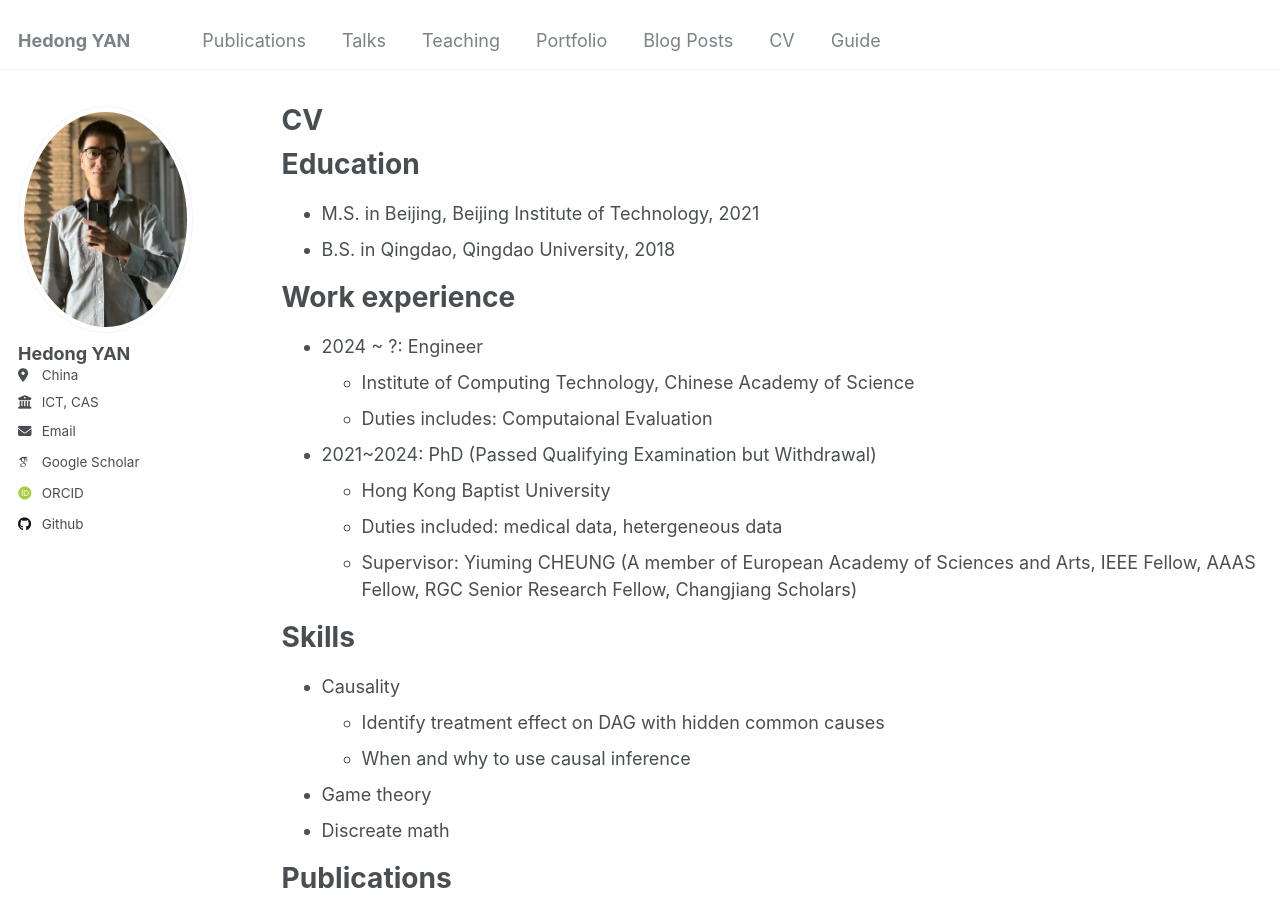
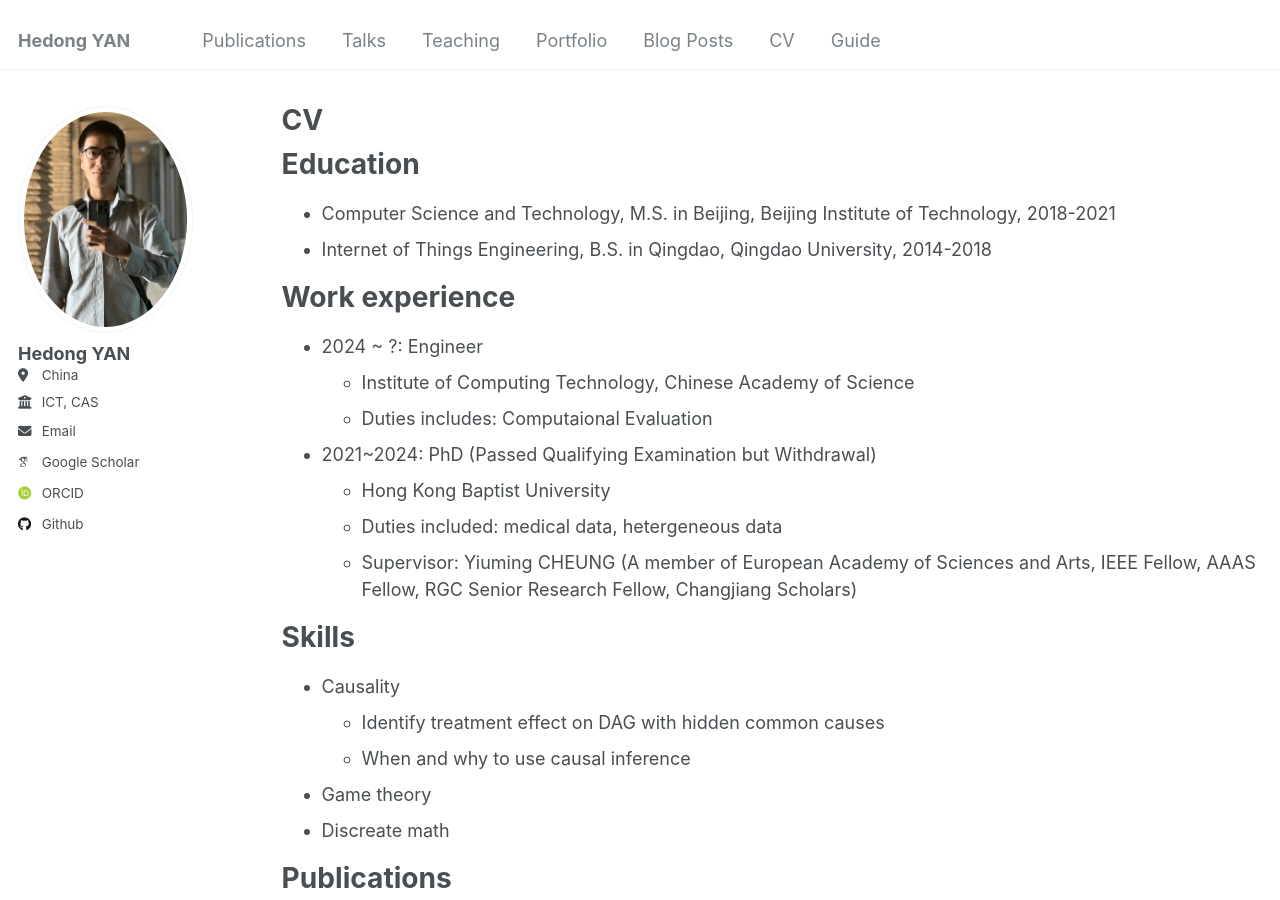
Before and after one commit to hedongyan/hedongyan.github.io, a Jekyll site: the page built from _pages/cv.md, in a window 1280 px wide and 900 px high. Built offline with Jekyll 4.4.1, drawn with Linux system fonts in a browser that asks for light colours; some web fonts are replaced.

Commit message:
Update cv.md

```diff
--- a/_pages/cv.md
+++ b/_pages/cv.md
@@ -11,8 +11,8 @@ redirect_from:
 
 Education
 ======
-* M.S. in Beijing, Beijing Institute of Technology, 2021
-* B.S. in Qingdao, Qingdao University, 2018
+* Computer Science and Technology, M.S. in Beijing, Beijing Institute of Technology, 2018-2021
+* Internet of Things Engineering, B.S. in Qingdao, Qingdao University, 2014-2018
 
 Work experience
 ======
```
